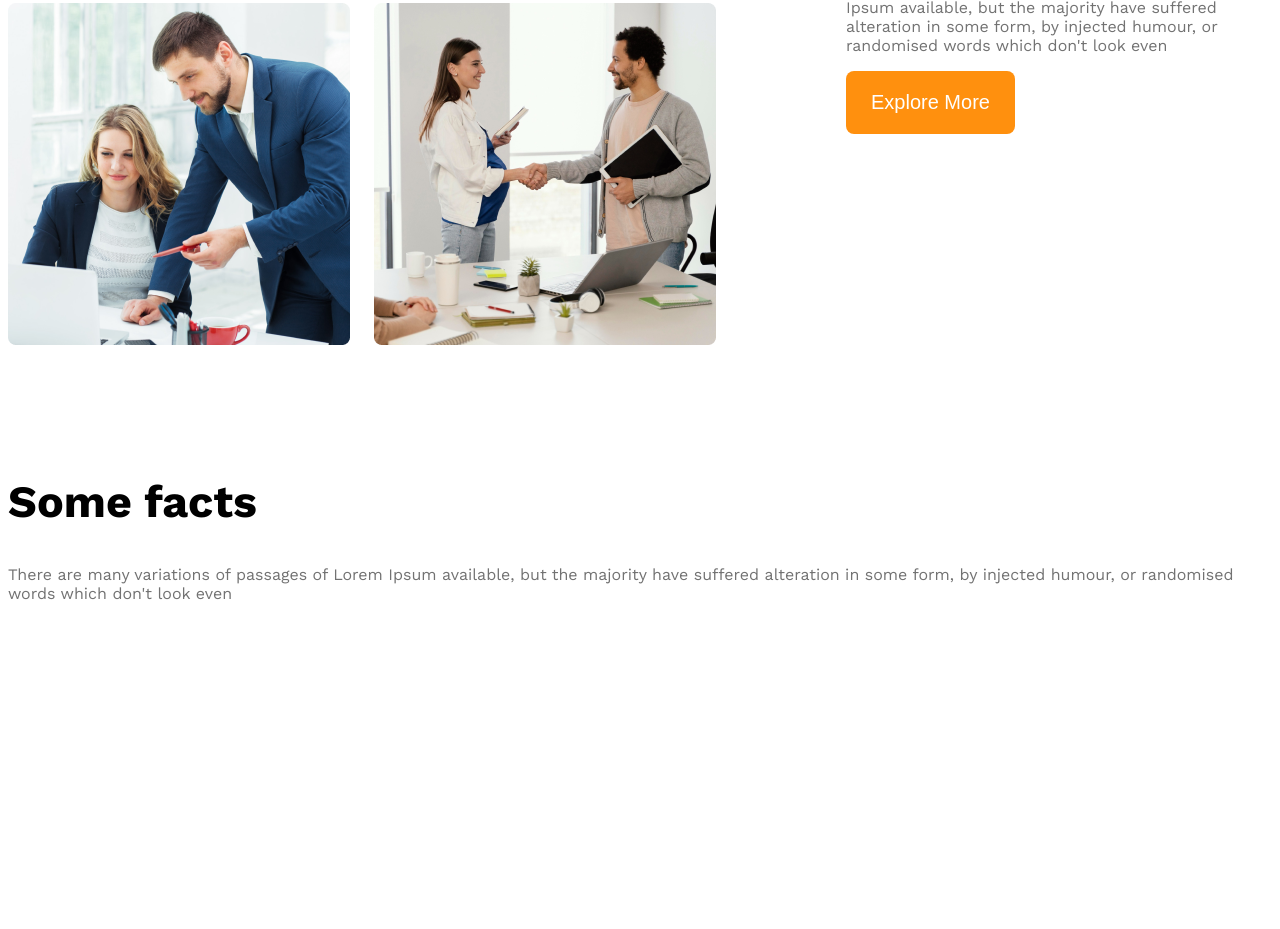
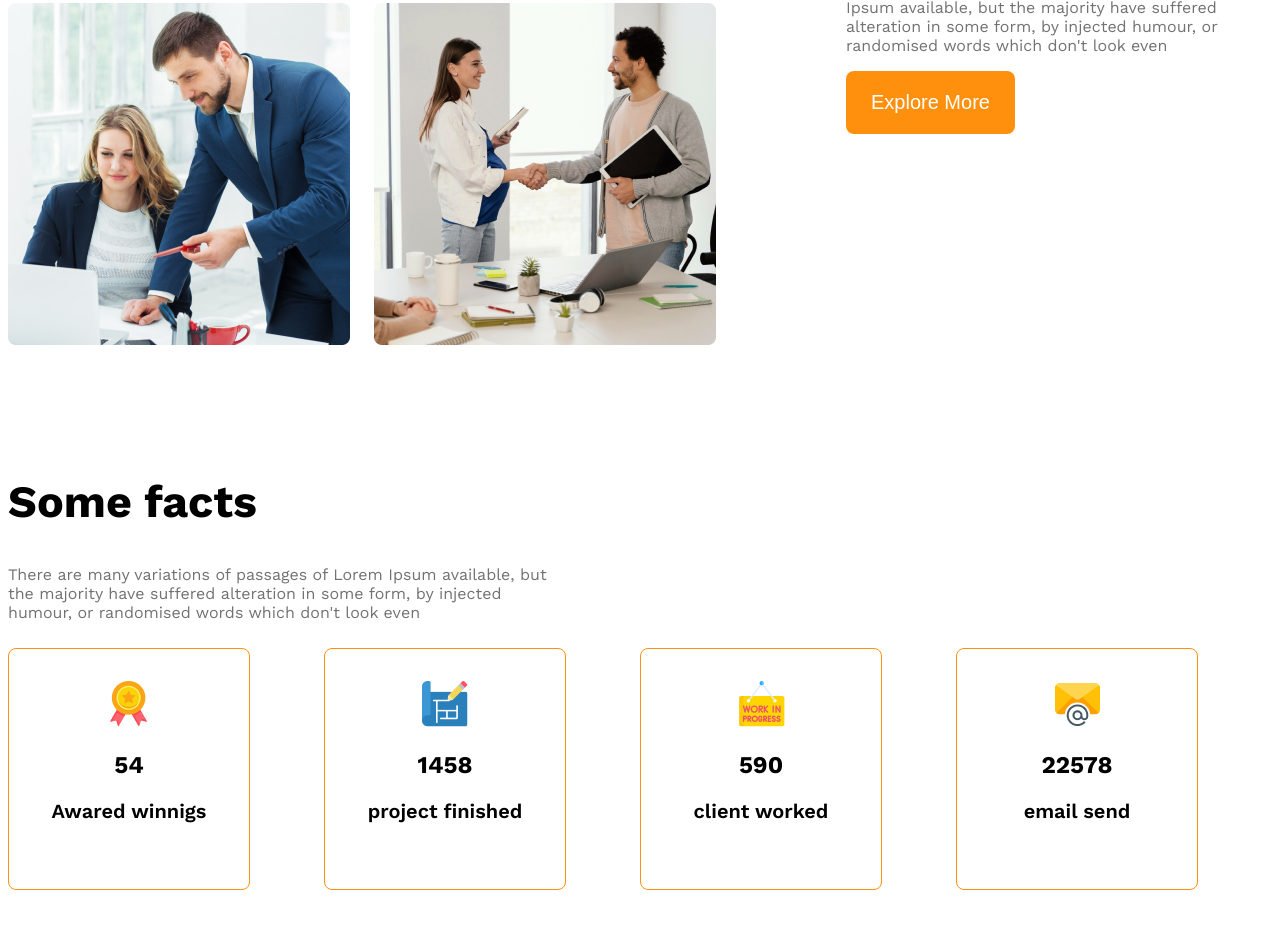
Before and after one commit to shawon12321/g3-artitacts, a plain HTML site: page shawon.html in a window 1280 px wide. Shown: the part 1661-2590 px from the top of the page. Before the commit the page ends 2553 px from the top, so only its background shows below. Drawn offline with nearby package versions, Linux system fonts and the light colour scheme.

Commit message:
added icon stucture

```diff
--- a/shawon.html
+++ b/shawon.html
@@ -55,29 +55,37 @@ Group of Architects
             </div>
         </section>
         <!-- feautures of enjoy -->
-        <section class="some facts">
+        <section >
             <h1 class="section-title">Some facts</h1>
-            <p class="text-light-gray">There are many variations of passages of Lorem Ipsum available, but the majority have suffered alteration in some form, by injected humour, or randomised words which don't look even</p>
+            <p class="text-light-gray fact-description">There are many variations of passages of Lorem Ipsum available, but the majority have suffered alteration in some form, by injected humour, or randomised words which don't look even</p>
             <div class="fact-container">
-                <div class="fact">
-                    <img src="images/icons/" alt="" class="fact-icon">
-                    <h1 class="fact-title"></h1>
-                    <h5 class="fact-name"></h5>
+                <div class="fact-card display-flex">
+                   <div>
+                     <img src="images/icons/ribon.png" alt="" class="fact-icon">
+                    <h1 class="fact-title">54</h1>
+                    <h5 class="fact-name">Awared winnigs</h5>
+                   </div>
                 </div>
-                <div class="fact">
-                    <img src="" alt="" class="fact-icon">
-                    <h1 class="fact-title"></h1>
-                    <h5 class="fact-name"></h5>
+                <div class="fact-card display-flex">
+                 <div>
+                       <img src="images/icons/projects.png" alt="" class="fact-icon">
+                    <h1 class="fact-title">1458</h1>
+                    <h5 class="fact-name">project finished</h5>
+                 </div>
                 </div>
-                <div class="fact">
-                    <img src="" alt="" class="fact-icon">
-                    <h1 class="fact-title"></h1>
-                    <h5 class="fact-name"></h5>
+                <div class="fact-card display-flex">
+                   <div>
+                     <img src="images/icons/customers.png" alt="" class="fact-icon">
+                    <h1 class="fact-title">590</h1>
+                    <h5 class="fact-name">client worked</h5>
+                   </div>
                 </div>
-                <div class="fact">
-                    <img src="" alt="" class="fact-icon">
-                    <h1 class="fact-title"></h1>
-                    <h5 class="fact-name"></h5>
+                <div class="fact-card display-flex">
+                    <div>
+                        <img src="images/icons/email.png" alt="" class="fact-icon">
+                    <h1 class="fact-title">22578</h1>
+                    <h5 class="fact-name">email send</h5>
+                    </div>
                 </div>
             </div>
         </section>
--- a/style/artitacts.css
+++ b/style/artitacts.css
@@ -92,6 +92,34 @@ main > section{
 #quick-list{
 
 }
+/* facts related styles */
+.fact-card{
+    border:1px solid #FF900E;
+    width: 240px;
+    height:240px;
+    border-radius: 8px;
+    text-align: center;
+    align-items: center;
+    justify-content: center;
+}
+.fact-card{
+    font: size 2.8rem;
+    font-weight: 600;
+    margin-top: 10px;
+    margin-bottom: 5px;
+}
+.fact-name{
+    font-size: 1.25rem;
+    font-weight: 600;
+    margin-top: 10px;
+}
+.fact-description{
+ max-width: 540px;
+}
+.fact-container{
+    display: grid;
+    grid-template-columns: repeat(4,1fr);
+}
 @media  screen and (max-width:576px) {
     .navbar,
     .nav-links,
```
